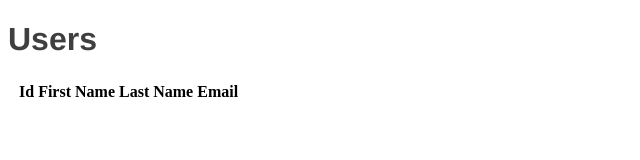
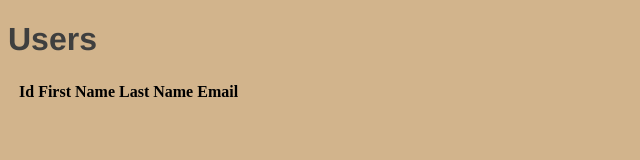
Before and after one commit to Ramadanko/js-web-kit, a website built with webpack: page src/index.html in a window 1280 px wide. Shown: the whole page, without its empty margins (0-640 px from the left). Built offline with nearby package versions, Linux system fonts and the light colour scheme; files whose address does not match are found by name.

Commit message:
add new SASS file before using bundle splitting

```diff
--- /dev/null
+++ b/src/example.scss
@@ -0,0 +1,3 @@
+footer {
+    background: gray;
+}
--- a/src/index.scss
+++ b/src/index.scss
@@ -1,7 +1,9 @@
 body{
+
+    background: tan;
 
     h1{
         color: #3f3f3f;
-        font-family: "Helvetica Neue", Arial, Serif;
+        font-family: "Helvetica Neue", Arial, Serif, sans-serif;
     }
 }
```
